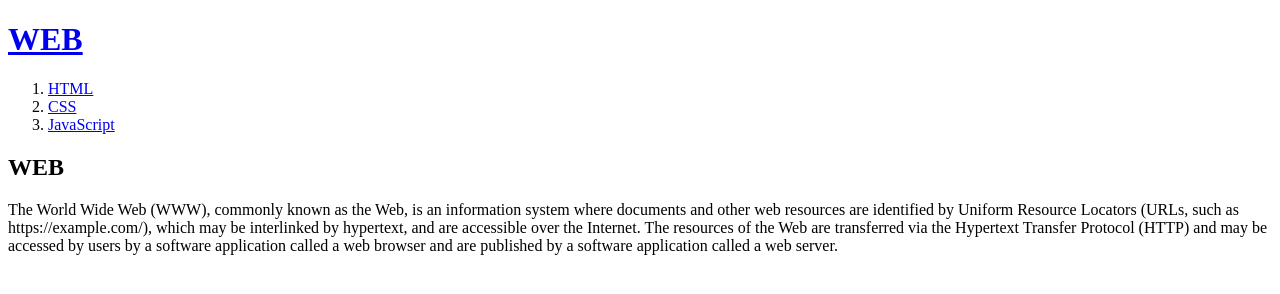
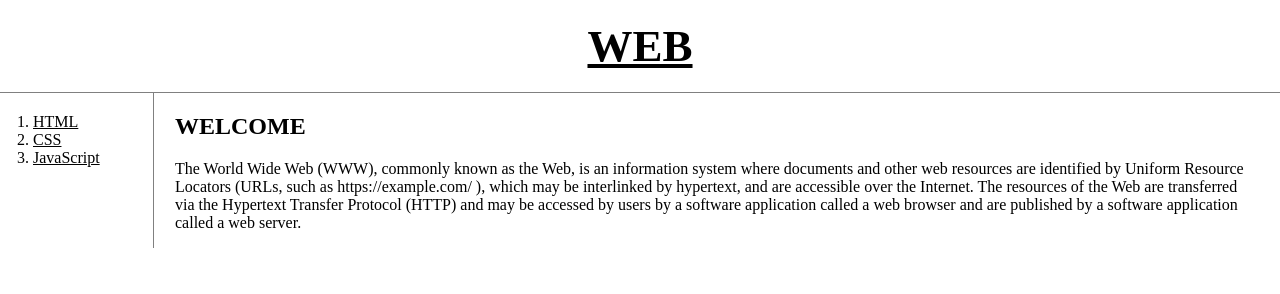
Before and after one commit to JumpforHope/web1, a plain HTML site: page index.html in a window 1280 px wide. Drawn offline with Linux system fonts and the light colour scheme.

Commit message:
web2-css

```diff
--- a/index.html
+++ b/index.html
@@ -3,15 +3,20 @@
 <head>
   <title>WEB1 - Welcome</title>
   <meta charset="utf-8">
+  <link rel="stylesheet" href="style.css">
 </head>
 <body>
   <h1><a href="index.html">WEB</a></h1>
+  <div id = "grid">
     <ol>
-    <li><a href="1.html">HTML</a></li>
-    <li><a href="2.html">CSS</a></li>
-    <li><a href="3.html">JavaScript</a></li>
-  </ol>
-  <h2>WEB</h2>
-  <p>The World Wide Web (WWW), commonly known as the Web, is an information system where documents and other web resources are identified by Uniform Resource Locators (URLs, such as https://example.com/), which may be interlinked by hypertext, and are accessible over the Internet. The resources of the Web are transferred via the Hypertext Transfer Protocol (HTTP) and may be accessed by users by a software application called a web browser and are published by a software application called a web server.</p>
+      <li><a href="1.html">HTML</a></li>
+      <li><a href="2.html">CSS</a></li>
+      <li><a href="3.html">JavaScript</a></li>
+    </ol>
+    <div id= "article">
+      <h2>WELCOME</h2>
+      <p>The World Wide Web (WWW), commonly known as the  Web,   is an information system where documents and   other web  resources are identified by Uniform  Resource Locators   (URLs, such as https://example.com/ ), which may be  interlinked by hypertext, and are  accessible over the   Internet. The resources of the  Web are transferred via  the Hypertext Transfer   Protocol (HTTP) and may be   accessed by users by a   software application called a web  browser and are  published by a software application   called a web  server.</p>
+    </div>
+  </div>
 </body>
 </html>
--- /dev/null
+++ b/style.css
@@ -0,0 +1,41 @@
+body{
+  margin:0;
+}
+a {
+  color:black;
+}
+h1 {
+  font-size:45px;
+  text-align:center;
+  border-bottom:1px gray solid;
+  margin:0;
+  padding:20px;
+}
+ol{
+  border-right:1px solid gray;
+  width:100px;
+  margin:0;
+  padding:20px;
+}
+#grid{
+  display:grid;
+  grid-template-columns: 150px 1fr;
+}
+#grid ol{
+  padding-left:33px;
+}
+#grid #article{
+  padding-left:25px;
+  padding-right:25px;
+}
+@media(max-width:800px){
+  #grid{
+    display:block;
+  }
+  ol{
+    border-right:none;
+  }
+  h1{
+    border-bottom:none;
+  }
+}
```
Also changed, not shown: 1.html (+8 -2 lines), 2.html (+5 -1 lines), 3.html (+12 -7 lines).
